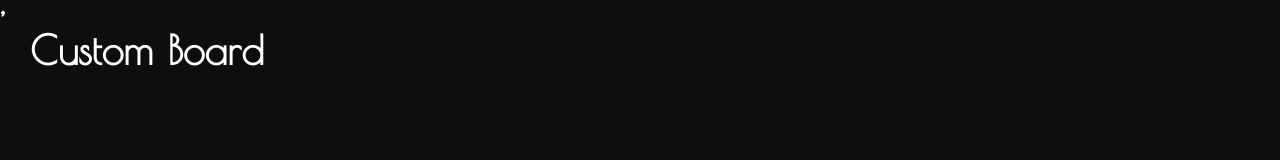
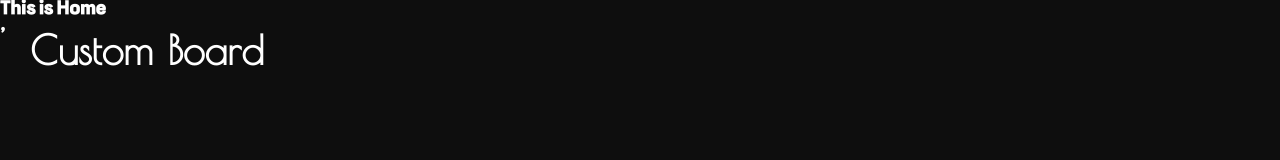
Before and after one commit to useBottle/square_box_pwa_-client-, a React (Create React App) app: page / in a window 1280 px wide. Shown: the top 160 px of the page. Built offline with nearby package versions, Linux system fonts and the light colour scheme; a web font is replaced by a local one.

Commit message:
.eslintignore 파일 추가 및 Home 컴포넌트 임시 추가.

```diff
--- a/src/App.tsx
+++ b/src/App.tsx
@@ -1,7 +1,7 @@
-import { Route, Routes } from "react-router-dom";
+import { Route, Routes, Link } from "react-router-dom";
 import styles from "../src/styles/App.module.css";
-import News from "./routes/news";
-import { Link } from "react-router-dom";
+import Home from "./routes/Home";
+import News from "./routes/News";
 
 function App(): JSX.Element {
   return (
@@ -22,6 +22,7 @@ function App(): JSX.Element {
       </nav>
 
       <Routes>
+        <Route path="/" element={<Home />} />
         <Route path="/news" element={<News />} />
         <Route path="/schedules" element={"sample"} />
       </Routes>
--- /dev/null
+++ b/src/routes/Home.tsx
@@ -0,0 +1,7 @@
+export default function Home(): JSX.Element {
+  return (
+    <div>
+      <h1>This is Home</h1>
+    </div>
+  );
+}
--- a/src/routes/news.tsx
+++ b/src/routes/news.tsx
@@ -24,6 +24,7 @@ export default function News(): JSX.Element {
         console.error("Error fetching data: ", error);
       }
     };
+    fetchData();
   };
 
   return (
```
Also changed, not shown: 1 other file (tests, documents, lock files or other folders).
